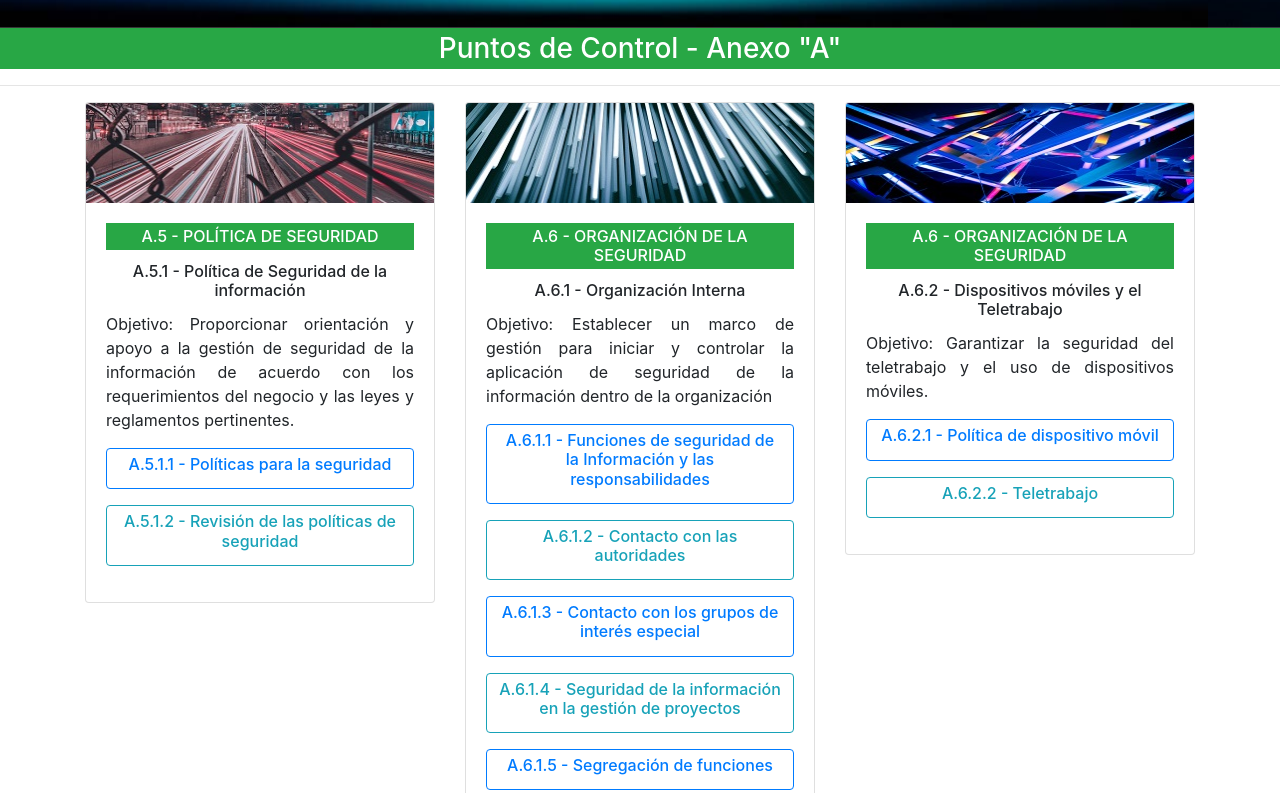
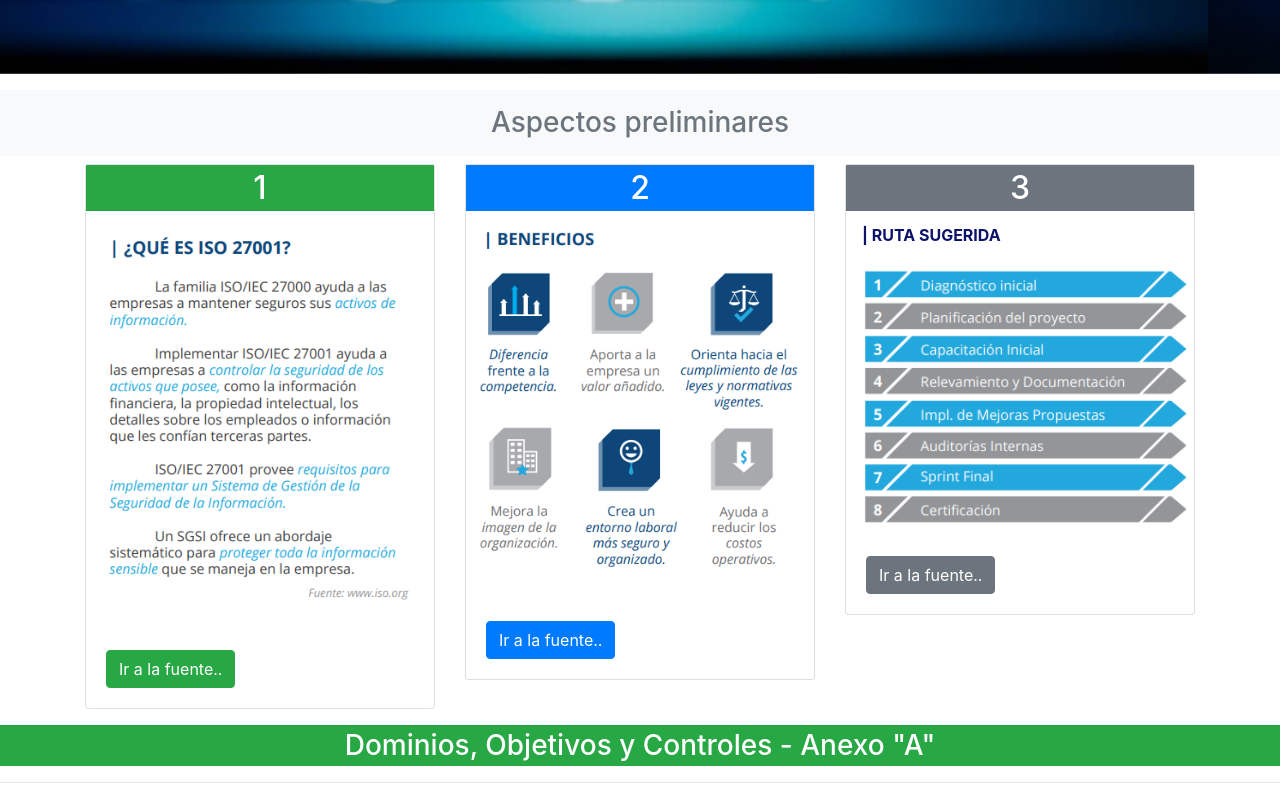
Before and after one commit to alfredonpb/alfredonpb.github.io, a plain HTML site: page index.html in a window 1280 px wide. Shown: the part 527-1320 px from the top of the page. Drawn offline with nearby package versions, Linux system fonts and the light colour scheme.

Commit message:
Update index

```diff
--- a/index.html
+++ b/index.html
@@ -31,6 +31,9 @@
         display: flex;
         justify-content: center;
     }
+    .azul{
+        color:#0d136b;
+    }
 
 </style>
     <title>ISO 27001 - MOELLER IP</title>
@@ -49,7 +52,9 @@
                 </nav>
         </header>
 
-        <h1 class="bg-secondary text-white text-center mb-0 py-1">ISO 27001 - Sistema de Gestión de Seguridad de la Informción</h1>
+        <h1 class="bg-secondary text-white text-center mb-0 py-1">ISO 27001</h1>
+        <h2 class="bg-success text-white text-center mb-0 py-1">Sistema de Gestión de Seguridad de la Información (SGSI)</h2>
+
 
         <div id="carouselExampleSlidesOnly" class="carousel slide" data-ride="carousel">
             <div class="carousel-inner">
@@ -62,10 +67,56 @@
               <div class="carousel-item">
                 <img src="img/blue4.jpg" class="d-block w-100" alt="...">
               </div>
+              <div class="carousel-item">
+                <img src="img/blue1.png" class="d-block w-100" alt="...">
+              </div>
             </div>
-          </div>
+        </div>
 
-        <h3 class="bg-success text-white text-center py-1">Puntos de Control - Anexo "A"</h3>
+        <!-- ASPECTOS GENERALES -->
+        <h3 class="bg-light text-muted text-center mt-3 py-3">Aspectos preliminares</h3>
+        <div class="container mb-3">
+            <div class="row">
+
+                <div class="col-sm-12 col-md-4 col-lg-4 col-xl-4">
+                    <div class="card" style="width: rem;">
+                        <h2 class="card-title bg-success text-white text-center py-1">1</h2>
+
+                        <img src="img/1.ISO.png" class="card-img-top" alt="ISO-27001">
+                        <div class="card-body">
+
+                            <a href="https://www.iso.org" target="_blank" class="btn btn-success mt-3">Ir a la fuente..</a>
+                        </div>
+                    </div>
+                </div>
+
+                <div class="col-sm-12 col-md-4 col-lg-4 col-xl-4">
+                    <div class="card" style="width: rem;">
+                        <h2 class="card-title bg-primary text-white text-center py-1">2</h2>
+                        <img src="img/2.ISO.png" class="card-img-top" alt="ISO-27001">
+                        <div class="card-body">
+                            <a href="http://www.asgconsultora.com" target="_blank" class="btn btn-primary mt-3">Ir a la fuente..</a>
+                        </div>
+                    </div>
+                </div>
+
+                <div class="col-sm-12 col-md-4 col-lg-4 col-xl-4">
+                    <div class="card" style="width: rem;">
+                        <h2 class="card-title bg-secondary text-white text-center py-1">3</h2>
+                        <p class="card-text  pl-3 my-0"><b class="azul"> | RUTA SUGERIDA</b></p>
+                        <img src="img/3.ISO.png" class="card-img-top" alt="ISO-27001">
+                        <div class="card-body">
+                            <a href="http://www.asgconsultora.com" target="_blank"  class="btn btn-secondary">Ir a la fuente..</a>
+                        </div>
+                    </div>
+                </div>
+
+            </div>
+        </div>
+
+
+
+        <h3 class="bg-success text-white text-center py-1">Dominios, Objetivos y Controles - Anexo "A"</h3>
 
         <hr>
 
```
